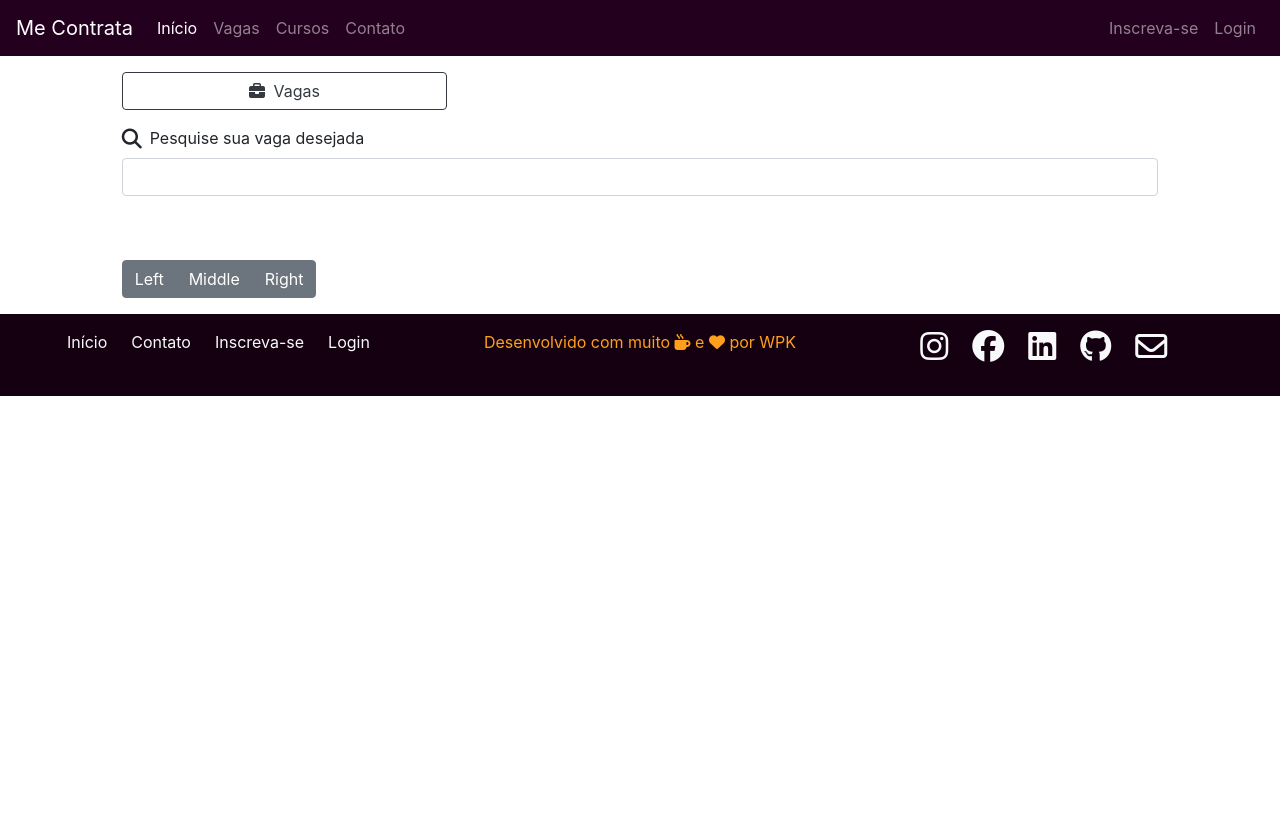
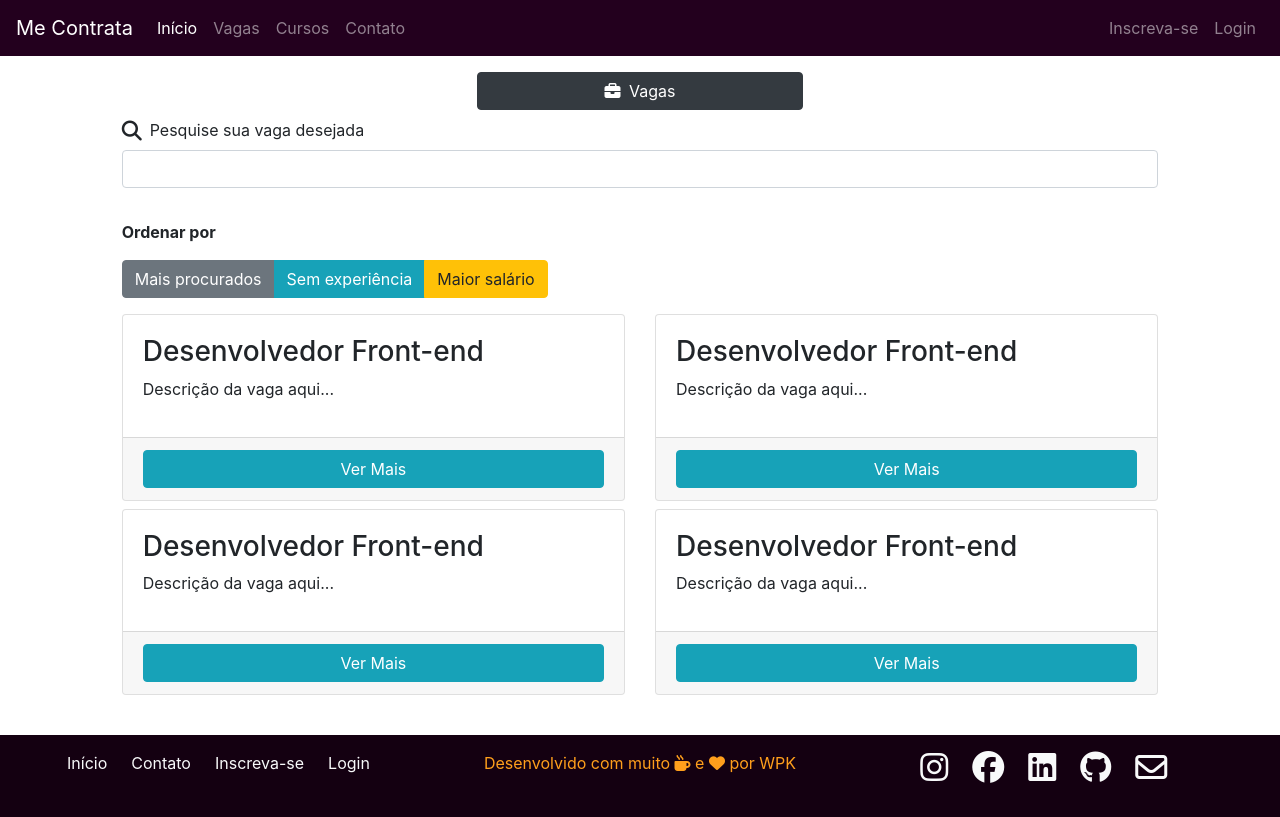
Before and after one commit to PedroSalvino/projeto-me-contrata-2021, an Angular app: page /vagas in a window 1280 px wide. Built offline with nearby package versions, Linux system fonts and the light colour scheme.

Commit message:
1 file modified

```diff
--- a/src/app/area-vagas/area-vagas.component.html
+++ b/src/app/area-vagas/area-vagas.component.html
@@ -2,33 +2,82 @@
   <div class="row py-3">
     <div class="col-md-10 mx-auto">
       <div class="row">
-        <div class="col-md-4">
+        <div class="col-md-4 mx-auto">
           <button
             type="button"
-            class="btn btn-outline-dark btn-block"
+            class="btn btn-dark btn-block"
             [routerLink]="['/vagas']"
           >
             <span class="mr-1"><i class="fas fa-briefcase"></i></span> Vagas
           </button>
         </div>
       </div>
-      <div class="row my-3">
+      <div class="row my-2">
         <div class="col mx-auto">
           <div class="form-group">
             <label for="pesquisa">
               <span class="mr-2"><i class="fas fa-search fa-lg"></i></span
               >Pesquise sua vaga desejada
             </label>
-            <input class="form-control" type="text" id="pesquisa" />
+            <input class="form-control" type="text" id="pesquisa" #pesquisa />
           </div>
         </div>
       </div>
-      <div class="row mt-5">
+      <div class="row mt-3">
         <div class="col mx-auto">
+          <p><strong>Ordenar por</strong></p>
           <div class="btn-group" role="group" aria-label="Basic example">
-            <button type="button" class="btn btn-secondary">Left</button>
-            <button type="button" class="btn btn-secondary">Middle</button>
-            <button type="button" class="btn btn-secondary">Right</button>
+            <button type="button" class="btn btn-secondary">
+              Mais procurados
+            </button>
+            <button type="button" class="btn btn-info">Sem experiência</button>
+            <button type="button" class="btn btn-warning">Maior salário</button>
+          </div>
+        </div>
+      </div>
+      <div class="row my-3">
+        <div class="col-md-6">
+          <div class="card">
+            <div class="card-body">
+              <h2 class="h3">Desenvolvedor Front-end</h2>
+              <p>Descrição da vaga aqui...</p>
+            </div>
+            <div class="card-footer">
+              <button class="btn btn-block btn-info">Ver Mais</button>
+            </div>
+          </div>
+        </div>
+        <div class="col-md-6">
+          <div class="card">
+            <div class="card-body">
+              <h2 class="h3">Desenvolvedor Front-end</h2>
+              <p>Descrição da vaga aqui...</p>
+            </div>
+            <div class="card-footer">
+              <button class="btn btn-block btn-info">Ver Mais</button>
+            </div>
+          </div>
+        </div>
+        <div class="col-md-6 my-2">
+          <div class="card">
+            <div class="card-body">
+              <h2 class="h3">Desenvolvedor Front-end</h2>
+              <p>Descrição da vaga aqui...</p>
+            </div>
+            <div class="card-footer">
+              <button class="btn btn-block btn-info">Ver Mais</button>
+            </div>
+          </div>
+        </div>
+        <div class="col-md-6 my-2">
+          <div class="card">
+            <div class="card-body">
+              <h2 class="h3">Desenvolvedor Front-end</h2>
+              <p>Descrição da vaga aqui...</p>
+            </div>
+            <div class="card-footer">
+              <button class="btn btn-block btn-info">Ver Mais</button>
+            </div>
           </div>
         </div>
       </div>
```
